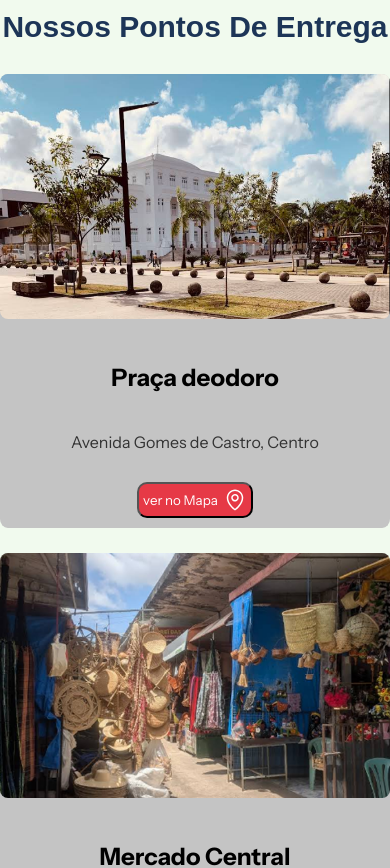
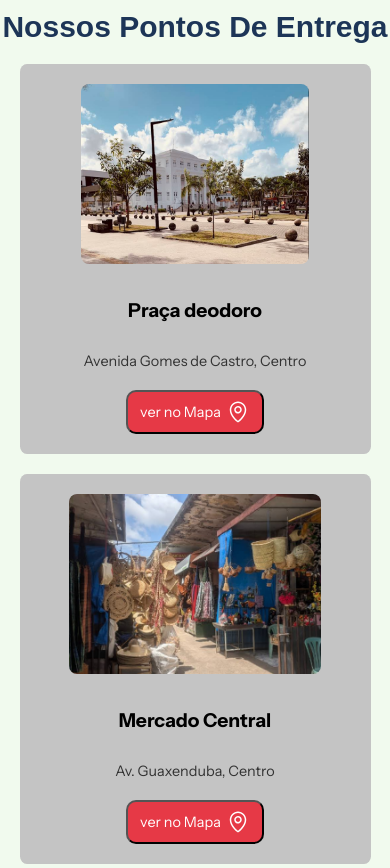
Before and after one commit to eubielzin/Sopa-do--Bem-Front-and, a React (Vite) app: page / in a window 390 px wide. Shown: the part 5687-6555 px from the top of the page. Built offline with nearby package versions, Linux system fonts and the light colour scheme.

Commit message:
adicionando responsividade nas Entregas

```diff
--- a/src/sections/DeliveryPoints/pontosEntrega.module.css
+++ b/src/sections/DeliveryPoints/pontosEntrega.module.css
@@ -61,3 +61,52 @@
     color: white;
     background-color: #E63946;
 }
+
+/* ===========================
+   CELULAR ATÉ 576px
+   =========================== */
+@media (max-width: 576px) {
+    .Cards {
+        flex-direction: column;
+        /* Coloca um card por linha */
+        align-items: center;
+        /* Centraliza tudo */
+        gap: 20px;
+        /* Espaço entre os cards */
+        margin-top: 20px;
+    }
+
+    .card {
+        max-width: 90%;
+        /* Card ocupa quase toda a tela */
+        gap: 20px;
+        padding: 20px;
+    }
+
+    /* imagem dentro do card */
+    .Cards .imagemLocal {
+        width: 100%;
+        /* ocupa a largura do card */
+        height: 180px;
+        /* altura reduzida */
+        object-fit: cover;
+    }
+
+    .card h2 {
+        font-size: 1.2rem;
+        /* título menor */
+        text-align: center;
+    }
+
+    .card p {
+        font-size: 0.9rem;
+        /* texto menor e confortável */
+        text-align: center;
+    }
+
+    .card button {
+        padding: 8px 12px;
+        /* botão maior no mobile */
+        font-size: 0.9rem;
+    }
+}
```
